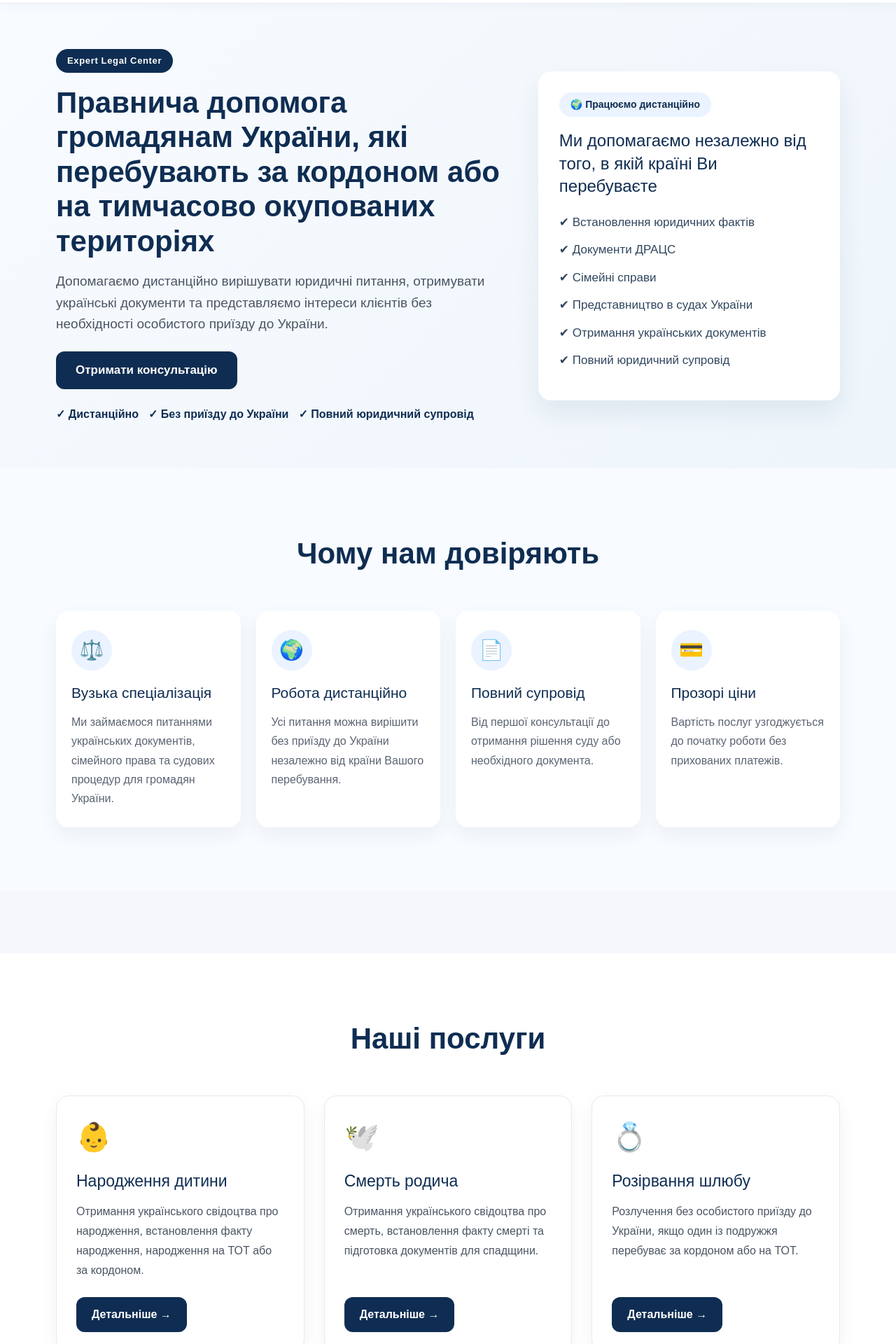
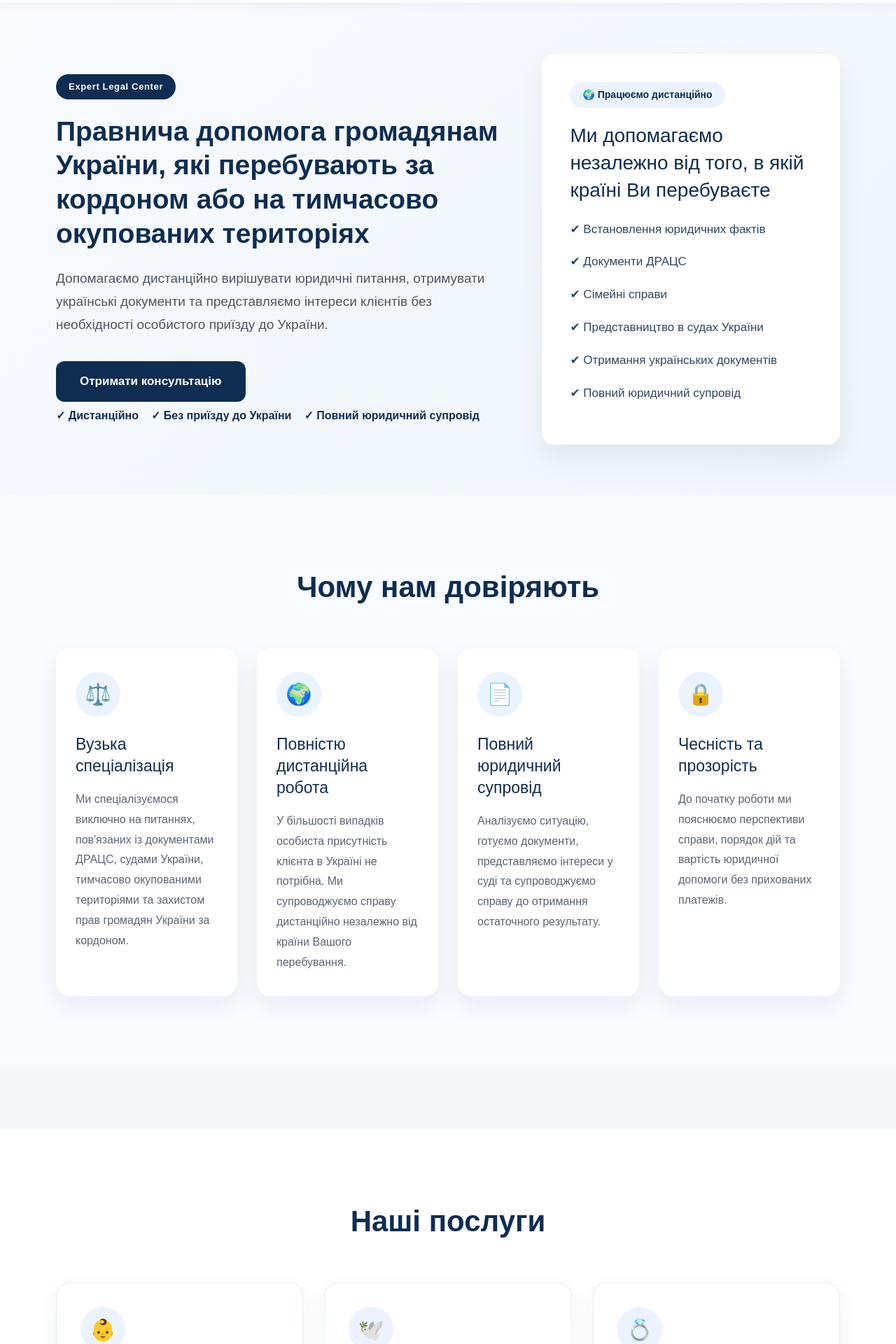
Before and after one commit to Andriithelawyer/expert-legal-center, a Next.js app: page / in a window 1280 px wide. Shown: the part 80-2000 px from the top of the page at 70% size. Built offline with nearby package versions, Linux system fonts and the light colour scheme.

Commit message:
Version 0.9 - UI refinement and SEO preparation

```diff
--- a/app/components/Hero.css
+++ b/app/components/Hero.css
@@ -1,6 +1,6 @@
 .hero{
   background:linear-gradient(135deg,#f8fbff 0%,#eef5fb 100%);
-  padding:65px 0;
+  padding:72px 0;
 }
 
 .container{
@@ -12,7 +12,7 @@
 .heroContent{
   display:grid;
   grid-template-columns:1.2fr .8fr;
-  gap:42px;
+  gap:56px;
   align-items:center;
 }
 
@@ -20,35 +20,43 @@
   display:inline-block;
   background:#0F2D52;
   color:#ffffff;
-  padding:7px 16px;
+  padding:8px 18px;
   border-radius:999px;
   font-size:13px;
   font-weight:700;
   letter-spacing:.05em;
-  margin-bottom:18px;
+  margin-bottom:22px;
 }
 
 .hero h1{
-  font-size:42px;
-  line-height:1.18;
+  font-size:39px;
+  line-height:1.25;
   color:#0F2D52;
-  margin-bottom:18px;
+  margin-bottom:22px;
   font-weight:700;
+  max-width:760px;
 }
 
 .hero p{
   font-size:19px;
   color:#4B5563;
-  line-height:1.6;
-  margin-bottom:24px;
-  max-width:680px;
+  line-height:1.75;
+  margin-bottom:36px;
+  max-width:690px;
+}
+
+.heroButtons{
+  display:flex;
+  flex-wrap:wrap;
+  gap:16px;
+  margin-bottom:30px;
 }
 
 .button{
   display:inline-block;
   background:#0F2D52;
   color:#ffffff;
-  padding:14px 28px;
+  padding:16px 34px;
   border-radius:12px;
   text-decoration:none;
   font-size:17px;
@@ -61,11 +69,22 @@
   transform:translateY(-2px);
 }
 
+.heroSecondary{
+  background:#ffffff;
+  color:#0F2D52;
+  border:2px solid #0F2D52;
+}
+
+.heroSecondary:hover{
+  background:#0F2D52;
+  color:#ffffff;
+}
+
 .heroAdvantages{
   display:flex;
   flex-wrap:wrap;
-  gap:14px;
-  margin-top:24px;
+  gap:18px;
+  margin-top:8px;
   font-size:16px;
   color:#0F2D52;
   font-weight:600;
@@ -74,14 +93,14 @@
 .heroCard{
   background:#ffffff;
   border-radius:18px;
-  padding:30px;
+  padding:40px;
   box-shadow:0 18px 36px rgba(15,45,82,.08);
 }
 
 .heroCardBadge{
   display:inline-block;
-  margin-bottom:18px;
-  padding:7px 16px;
+  margin-bottom:20px;
+  padding:8px 18px;
   background:#EAF3FF;
   color:#0F2D52;
   border-radius:999px;
@@ -90,37 +109,47 @@
 }
 
 .heroCard h3{
-  font-size:24px;
+  font-size:28px;
   color:#0F2D52;
-  margin-bottom:16px;
-  line-height:1.35;
+  margin-bottom:22px;
+  line-height:1.4;
 }
 
 .heroList{
-  margin-top:22px;
+  margin:0;
   padding:0;
   list-style:none;
 }
 
 .heroList li{
-  margin-bottom:14px;
+  margin-bottom:18px;
   font-size:17px;
   color:#30465E;
   font-weight:500;
+  line-height:1.7;
 }
 
 /* ---------- Планшети ---------- */
 
 @media (max-width:1024px){
 
+  .hero{
+    padding:60px 0;
+  }
+
   .heroContent{
     grid-template-columns:1fr;
-    gap:36px;
+    gap:42px;
+  }
+
+  .hero h1{
+    font-size:34px;
   }
 
   .heroCard{
-    max-width:700px;
+    max-width:720px;
     margin:0 auto;
+    padding:36px;
   }
 
 }
@@ -130,7 +159,7 @@
 @media (max-width:768px){
 
   .hero{
-    padding:42px 0;
+    padding:44px 0;
   }
 
   .container{
@@ -138,21 +167,27 @@
   }
 
   .hero h1{
-    font-size:26px;
-    line-height:1.25;
-    margin-bottom:18px;
+    font-size:30px;
+    line-height:1.3;
+    margin-bottom:20px;
   }
 
   .hero p{
     font-size:17px;
-    line-height:1.7;
+    line-height:1.75;
+    margin-bottom:28px;
+  }
+
+  .heroButtons{
+    flex-direction:column;
+    gap:14px;
+    margin-bottom:24px;
   }
 
   .button{
     width:100%;
     text-align:center;
     padding:16px;
-    font-size:17px;
   }
 
   .heroAdvantages{
@@ -162,17 +197,15 @@
   }
 
   .heroCard{
-    padding:24px;
+    padding:28px;
   }
 
   .heroCard h3{
-    font-size:22px;
-    line-height:1.45;
+    font-size:24px;
   }
 
   .heroList li{
     font-size:16px;
-    line-height:1.6;
   }
 
 }
@@ -182,7 +215,7 @@
 @media (max-width:480px){
 
   .hero{
-    padding:34px 0;
+    padding:36px 0;
   }
 
   .container{
@@ -194,7 +227,7 @@
   }
 
   .hero h1{
-    font-size:22px;
+    font-size:26px;
   }
 
   .hero p{
@@ -202,16 +235,17 @@
   }
 
   .heroCard{
-    padding:20px;
+    padding:22px;
     border-radius:14px;
   }
 
   .heroCard h3{
-    font-size:20px;
+    font-size:21px;
   }
 
   .heroList li{
     font-size:15px;
+    line-height:1.6;
   }
 
 }
--- a/app/components/Services.css
+++ b/app/components/Services.css
@@ -5,7 +5,7 @@
 }
 
 .services{
-  padding:90px 0;
+  padding:100px 0;
   background:#ffffff;
 }
 
@@ -13,69 +13,99 @@
   font-size:42px;
   color:#0F2D52;
   text-align:center;
-  margin-bottom:50px;
+  margin-bottom:56px;
+  font-weight:700;
 }
 
 .servicesGrid{
   display:grid;
   grid-template-columns:repeat(auto-fit,minmax(320px,1fr));
-  gap:28px;
+  gap:30px;
 }
 
 .serviceCard{
+
   display:flex;
   flex-direction:column;
 
   background:#ffffff;
 
-  border:1px solid #E5EAF0;
+  border:1px solid #E6EDF5;
 
-  border-radius:18px;
+  border-radius:20px;
 
-  padding:28px;
+  padding:34px;
 
-  box-shadow:0 8px 24px rgba(15,45,82,.05);
+  box-shadow:0 14px 36px rgba(15,45,82,.06);
 
   text-decoration:none;
 
-  transition:.25s ease;
+  transition:.28s ease;
+
+  height:100%;
 }
 
 .serviceCard:hover{
-  transform:translateY(-5px);
+
+  transform:translateY(-8px);
 
   border-color:#0F2D52;
 
-  box-shadow:0 16px 35px rgba(15,45,82,.10);
+  box-shadow:0 24px 46px rgba(15,45,82,.10);
+
 }
 
 .serviceIcon{
-  font-size:40px;
-  margin-bottom:18px;
+
+  width:64px;
+  height:64px;
+
+  display:flex;
+  align-items:center;
+  justify-content:center;
+
+  border-radius:50%;
+
+  background:#EAF3FF;
+
+  font-size:30px;
+
+  margin-bottom:24px;
+
 }
 
 .serviceCard h3{
+
   color:#0F2D52;
-  font-size:23px;
-  line-height:1.35;
-  margin-bottom:14px;
+
+  font-size:24px;
+
+  line-height:1.4;
+
+  margin-bottom:18px;
+
 }
 
 .serviceCard p{
+
   flex:1;
 
   color:#4B5563;
 
   font-size:16px;
 
-  line-height:1.75;
+  line-height:1.8;
 
-  margin-bottom:24px;
+  margin-bottom:28px;
+
 }
 
 .serviceButton{
+
   display:inline-flex;
+
   align-items:center;
+
   justify-content:center;
 
   align-self:flex-start;
@@ -84,7 +114,7 @@
 
   color:#ffffff;
 
-  padding:13px 22px;
+  padding:15px 24px;
 
   border-radius:12px;
 
@@ -92,92 +122,135 @@
 
   font-weight:600;
 
-  transition:.25s ease;
+  transition:.25s;
+
 }
 
 .serviceCard:hover .serviceButton{
+
   background:#18457D;
+
 }
 
-@media (max-width:1000px){
+@media(max-width:1000px){
 
   .services{
-    padding:80px 0;
+
+    padding:85px 0;
+
   }
 
   .servicesGrid{
+
     grid-template-columns:repeat(2,1fr);
-    gap:22px;
+
+    gap:24px;
+
   }
 
 }
 
-@media (max-width:768px){
+@media(max-width:768px){
 
   .container{
+
     padding:0 22px;
+
   }
 
   .services{
+
     padding:70px 0;
+
   }
 
   .sectionTitle{
+
     font-size:34px;
-    margin-bottom:38px;
+
+    margin-bottom:42px;
+
   }
 
   .servicesGrid{
+
     grid-template-columns:1fr;
+
     gap:20px;
+
   }
 
   .serviceCard{
-    padding:24px;
+
+    padding:28px;
+
   }
 
   .serviceIcon{
-    font-size:34px;
-    margin-bottom:14px;
+
+    width:58px;
+    height:58px;
+
+    font-size:28px;
+
+    margin-bottom:20px;
+
   }
 
   .serviceCard h3{
-    font-size:21px;
+
+    font-size:22px;
+
   }
 
   .serviceCard p{
+
     font-size:16px;
-    line-height:1.65;
-    margin-bottom:20px;
+
+    line-height:1.7;
+
+    margin-bottom:24px;
+
   }
 
   .serviceButton{
+
     width:100%;
-    justify-content:center;
+
   }
 
 }
 
-@media (max-width:480px){
+@media(max-width:480px){
 
   .container{
+
     padding:0 18px;
+
   }
 
   .sectionTitle{
+
     font-size:30px;
+
   }
 
   .serviceCard{
-    padding:22px;
+
+    padding:24px;
+
   }
 
   .serviceCard h3{
+
     font-size:20px;
+
   }
 
   .serviceCard p{
+
     font-size:15px;
+
   }
 
 }
--- a/app/components/Trust.css
+++ b/app/components/Trust.css
@@ -1,60 +1,78 @@
 .trust{
-  padding:90px 0;
+  padding:100px 0;
   background:#F8FBFF;
 }
 
 .trustGrid{
   display:grid;
   grid-template-columns:repeat(4,1fr);
-  gap:22px;
-  margin-top:50px;
+  gap:28px;
+  margin-top:56px;
 }
 
 .trustCard{
   background:#ffffff;
-  border-radius:18px;
-  padding:28px 22px;
-  box-shadow:0 10px 28px rgba(15,45,82,.06);
+  border-radius:20px;
+  padding:34px 28px;
+  box-shadow:0 14px 36px rgba(15,45,82,.07);
   transition:.25s;
+  display:flex;
+  flex-direction:column;
   height:100%;
 }
 
 .trustCard:hover{
-  transform:translateY(-4px);
+  transform:translateY(-6px);
+  box-shadow:0 22px 42px rgba(15,45,82,.10);
 }
 
 .trustIcon{
-  width:58px;
-  height:58px;
+  width:64px;
+  height:64px;
+
   display:flex;
   align-items:center;
   justify-content:center;
+
   border-radius:50%;
+
   background:#EAF3FF;
-  font-size:28px;
-  margin-bottom:18px;
+
+  font-size:30px;
+
+  margin-bottom:24px;
 }
 
 .trustCard h3{
   color:#0F2D52;
-  font-size:21px;
-  margin-bottom:14px;
+  font-size:23px;
+  margin-bottom:18px;
   line-height:1.35;
 }
 
 .trustCard p{
   color:#5B6473;
-  line-height:1.7;
+  line-height:1.8;
   font-size:16px;
+  flex:1;
 }
+
+/* ---------- Планшети ---------- */
 
 @media(max-width:1100px){
 
+  .trust{
+    padding:80px 0;
+  }
+
   .trustGrid{
     grid-template-columns:repeat(2,1fr);
+    gap:22px;
   }
 
 }
+
+/* ---------- Телефони ---------- */
 
 @media(max-width:700px){
 
@@ -65,6 +83,20 @@
   .trustGrid{
     grid-template-columns:1fr;
     gap:18px;
+    margin-top:40px;
+  }
+
+  .trustCard{
+    padding:28px 24px;
+  }
+
+  .trustCard h3{
+    font-size:21px;
+  }
+
+  .trustCard p{
+    font-size:16px;
+    line-height:1.7;
   }
 
 }
--- a/app/components/Trust.tsx
+++ b/app/components/Trust.tsx
@@ -4,39 +4,44 @@ const items = [
   {
     icon: "⚖️",
     title: "Вузька спеціалізація",
-    text: "Ми займаємося питаннями українських документів, сімейного права та судових процедур для громадян України.",
+    text: "Ми спеціалізуємося виключно на питаннях, пов'язаних із документами ДРАЦС, судами України, тимчасово окупованими територіями та захистом прав громадян України за кордоном.",
   },
   {
     icon: "🌍",
-    title: "Робота дистанційно",
-    text: "Усі питання можна вирішити без приїзду до України незалежно від країни Вашого перебування.",
+    title: "Повністю дистанційна робота",
+    text: "У більшості випадків особиста присутність клієнта в Україні не потрібна. Ми супроводжуємо справу дистанційно незалежно від країни Вашого перебування.",
   },
   {
     icon: "📄",
-    title: "Повний супровід",
-    text: "Від першої консультації до отримання рішення суду або необхідного документа.",
+    title: "Повний юридичний супровід",
+    text: "Аналізуємо ситуацію, готуємо документи, представляємо інтереси у суді та супроводжуємо справу до отримання остаточного результату.",
   },
   {
-    icon: "💳",
-    title: "Прозорі ціни",
-    text: "Вартість послуг узгоджується до початку роботи без прихованих платежів.",
+    icon: "🔒",
+    title: "Чесність та прозорість",
+    text: "До початку роботи ми пояснюємо перспективи справи, порядок дій та вартість юридичної допомоги без прихованих платежів.",
   },
 ];
 
 export default function Trust() {
   return (
     <section className="trust">
+
       <div className="container">
+
         <h2 className="sectionTitle">
           Чому нам довіряють
         </h2>
 
         <div className="trustGrid">
+
           {items.map((item) => (
+
             <article
               className="trustCard"
               key={item.title}
             >
+
               <div className="trustIcon">
                 {item.icon}
               </div>
@@ -44,10 +49,15 @@ export default function Trust() {
               <h3>{item.title}</h3>
 
               <p>{item.text}</p>
+
             </article>
+
           ))}
+
         </div>
+
       </div>
+
     </section>
   );
 }
--- /dev/null
+++ b/app/robots.ts
@@ -0,0 +1,12 @@
+import type { MetadataRoute } from "next";
+
+export default function robots(): MetadataRoute.Robots {
+  return {
+    rules: {
+      userAgent: "*",
+      allow: "/",
+    },
+
+    sitemap: "https://example.com/sitemap.xml",
+  };
+}
```
Also changed, not shown: app/layout.tsx (+56 -2 lines), app/manifest.ts (added, +34 -0 lines), app/sitemap.ts (added, +47 -0 lines).
